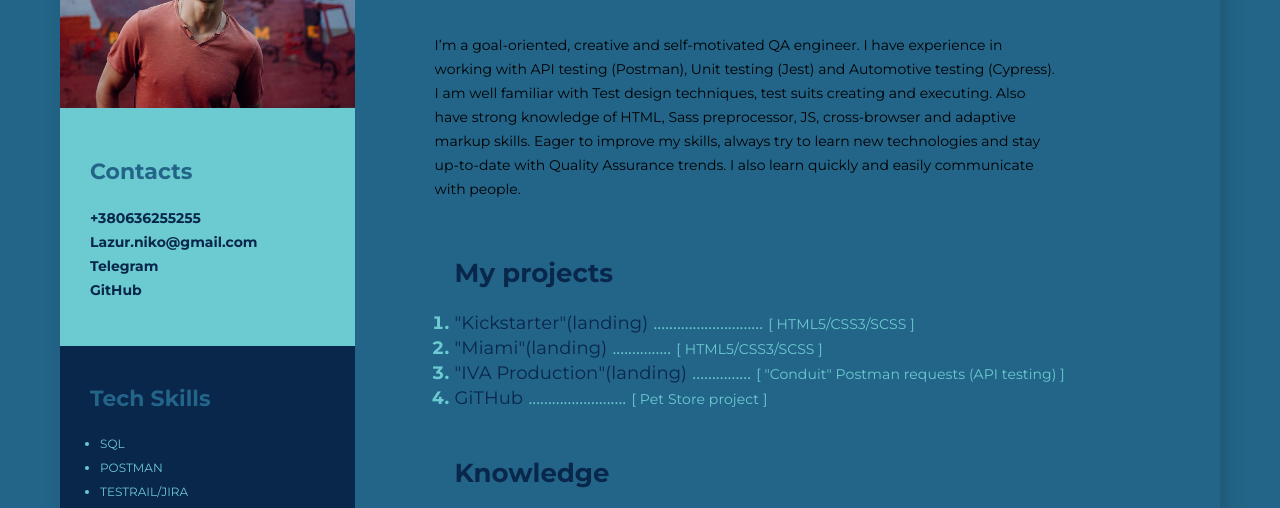
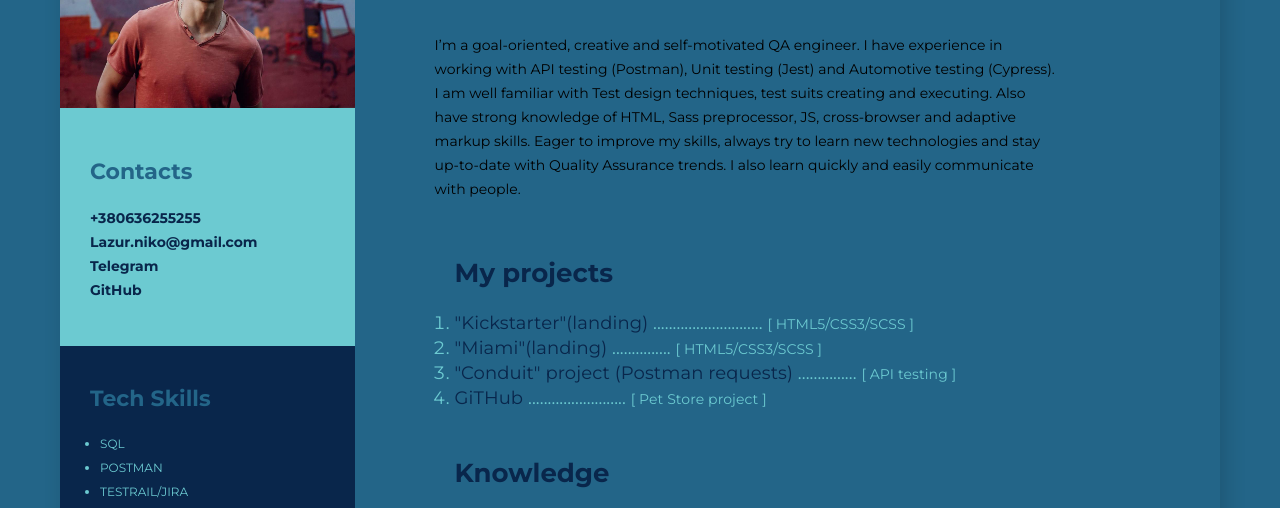
Before and after one commit to LazurNiko/QA-engineer-cv, a plain HTML site: page index.html in a window 1280 px wide. Shown: the part 237-745 px from the top of the page. Drawn offline with Linux system fonts and the light colour scheme.

Commit message:
fixed styles

```diff
--- a/index.html
+++ b/index.html
@@ -121,9 +121,9 @@
               <span class="link_skills">[ HTML5/CSS3/SCSS ]</span>
             </li>
             <li class="portfolio_links">
-              <a class="link" href="https://github.com/LazurNiko/Postman">"IVA Production"(landing)</a>
+              <a class="link" href="https://github.com/LazurNiko/Postman">"Conduit" project (Postman requests)</a>
               <span class="dots">...............</span>
-              <span class="link_skills">[ "Conduit" Postman requests (API testing) ]</span>
+              <span class="link_skills">[ API testing ]</span>
             </li>
             <li class="portfolio_links">
               <a class="link" href="https://github.com/LazurNiko">GiTHub</a>
--- a/style.css
+++ b/style.css
@@ -231,7 +231,7 @@ ol {
 
 .portfolio_links {
   font-size: 18px;
-  font-weight: 700;
+  font-weight: 400;
   line-height: 24px;
 }
 
```
